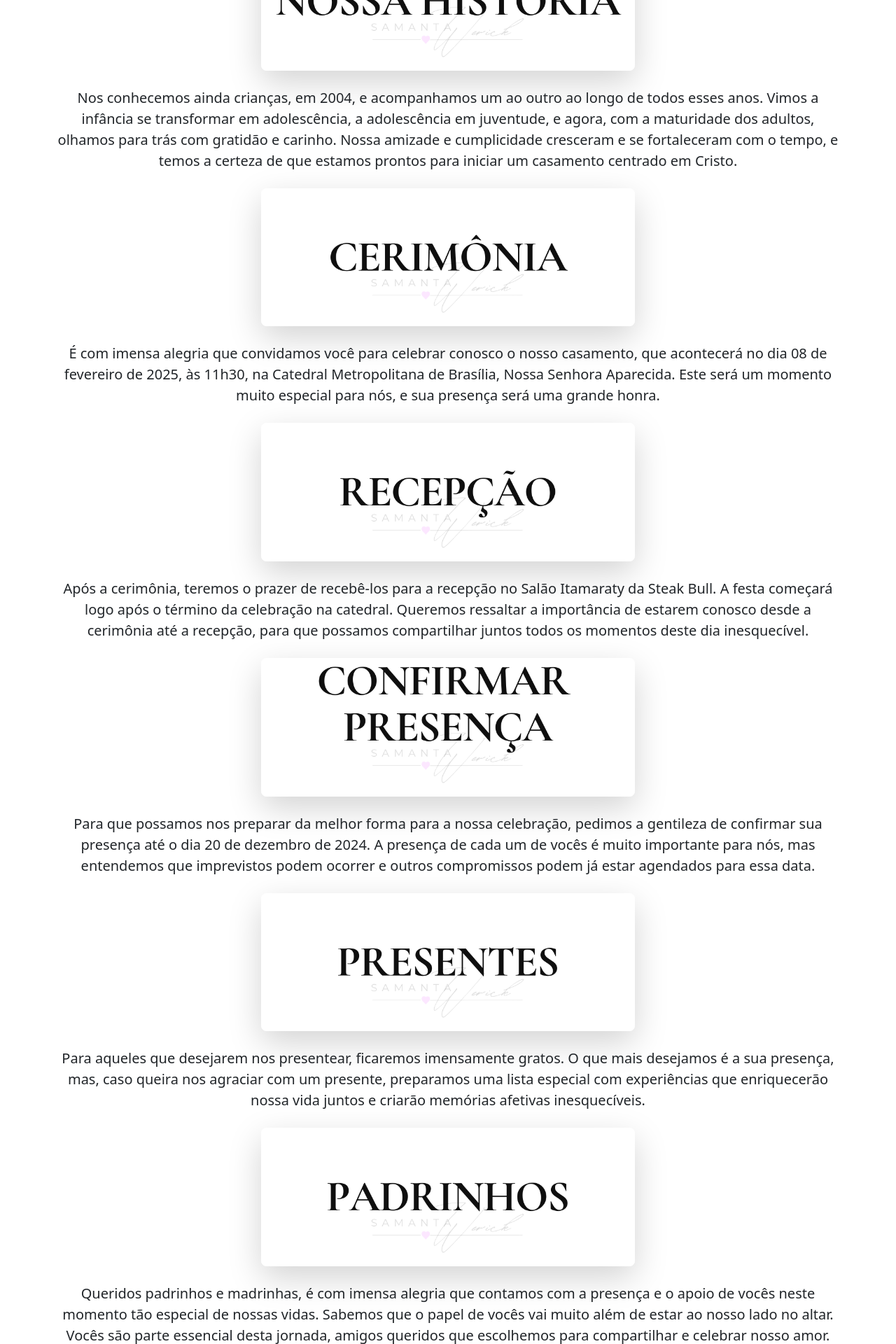
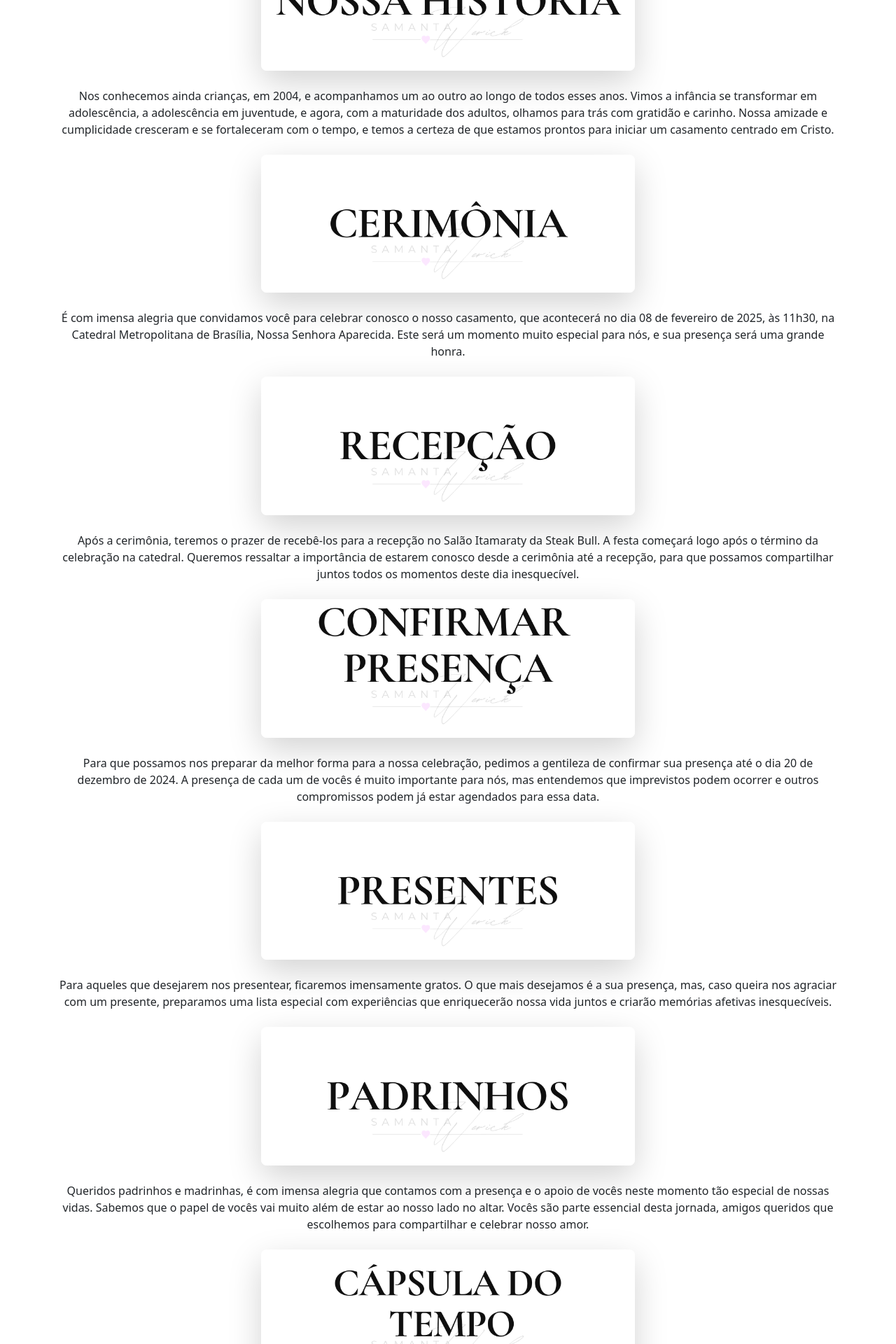
Before and after one commit to wericksilva/wedding-app, a Next.js app: page / in a window 1280 px wide. Shown: the part 780-2700 px from the top of the page at 70% size. Built offline with nearby package versions, Linux system fonts and the light colour scheme; no server answers; the database is empty.

Commit message:
tamanha texto

```diff
--- a/src/app/page.js
+++ b/src/app/page.js
@@ -186,7 +186,7 @@ export default function Home() {
         </div>
     </div>
     <div className="card-body mt-4">
-        <p className="text-justify fs-5">
+        <p className="text-justify fs-6">
             Nos conhecemos ainda crianças, em 2004, e acompanhamos um ao outro ao longo de todos esses anos.
             Vimos a infância se transformar em adolescência, a adolescência em juventude, e agora, com a maturidade dos adultos,
             olhamos para trás com gratidão e carinho. Nossa amizade e cumplicidade cresceram e se fortaleceram com o tempo,
@@ -210,7 +210,7 @@ export default function Home() {
         </div>
     </div>
     <div className="card-body mt-4">
-        <p className="text-justify fs-5">
+        <p className="text-justify fs-6">
             É com imensa alegria que convidamos você para celebrar conosco o nosso casamento, que acontecerá no dia 08 de fevereiro de 2025, às 11h30, na Catedral Metropolitana de Brasília, Nossa Senhora Aparecida. Este será um momento muito especial para nós, e sua presença será uma grande honra.
         </p>
     </div>
@@ -231,7 +231,7 @@ export default function Home() {
         </div>
     </div>
     <div className="card-body mt-4">
-        <p className="text-justify fs-5">
+        <p className="text-justify fs-6">
             Após a cerimônia, teremos o prazer de recebê-los para a recepção no Salão Itamaraty da Steak Bull. A festa começará logo após o término da celebração na catedral. Queremos ressaltar a importância de estarem conosco desde a cerimônia até a recepção, para que possamos compartilhar juntos todos os momentos deste dia inesquecível.
         </p>
     </div>
@@ -252,7 +252,7 @@ export default function Home() {
         </div>
     </div>
     <div className="card-body mt-4">
-        <p className="text-justify fs-5">
+        <p className="text-justify fs-6">
             Para que possamos nos preparar da melhor forma para a nossa celebração, pedimos a gentileza de confirmar sua presença até o dia 20 de dezembro de 2024. A presença de cada um de vocês é muito importante para nós, mas entendemos que imprevistos podem ocorrer e outros compromissos podem já estar agendados para essa data.
         </p>
     </div>
@@ -273,7 +273,7 @@ export default function Home() {
         </div>
     </div>
     <div className="card-body mt-4">
-        <p className="text-justify fs-5">
+        <p className="text-justify fs-6">
             Para aqueles que desejarem nos presentear, ficaremos imensamente gratos. O que mais desejamos é a sua presença, mas, caso queira nos agraciar com um presente, preparamos uma lista especial com experiências que enriquecerão nossa vida juntos e criarão memórias afetivas inesquecíveis.
         </p>
     </div>
@@ -294,7 +294,7 @@ export default function Home() {
         </div>
     </div>
     <div className="card-body mt-4">
-        <p className="text-justify fs-5">
+        <p className="text-justify fs-6">
             Queridos padrinhos e madrinhas, é com imensa alegria que contamos com a presença e o apoio de vocês neste momento tão especial de nossas vidas. Sabemos que o papel de vocês vai muito além de estar ao nosso lado no altar. Vocês são parte essencial desta jornada, amigos queridos que escolhemos para compartilhar e celebrar nosso amor.
         </p>
     </div>
@@ -315,7 +315,7 @@ export default function Home() {
         </div>
     </div>
     <div className="card-body mt-4">
-        <p className="text-justify fs-5">
+        <p className="text-justify fs-6">
             Cápsula do Tempo do Casamento! Compartilhe suas memórias e ajude-nos a guardar este momento especial.
         </p>
     </div>
```
